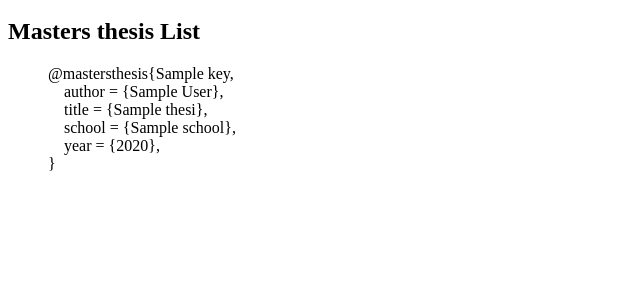
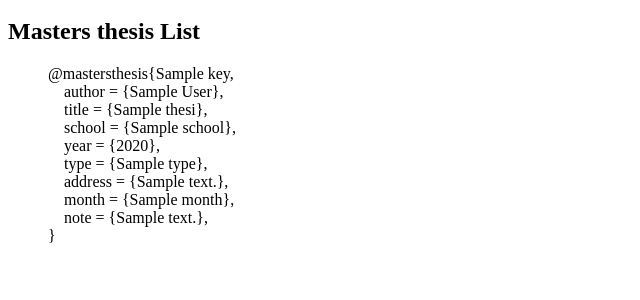
Before and after one commit to thefakejj/miniprojekti, a Flask app: template src/templates/index.html in a window 1280 px wide. Shown: the part 319-619 px from the top of the page, without its empty margins (0-640 px from the left). Run offline with Flask 3, Linux system fonts and the light colour scheme; the template is opened without the code that fills it: most values are stand-ins (such as "Sample title", 1, 10 or a date in 2020).

Commit message:
Added optional view for master

```diff
--- a/src/templates/index.html
+++ b/src/templates/index.html
@@ -33,6 +33,18 @@
                 <br>&nbsp;&nbsp;&nbsp;&nbsp;title = &#123;{{ thesis.title}}&#125;,
                 <br>&nbsp;&nbsp;&nbsp;&nbsp;school = &#123;{{ thesis.school }}&#125;,
                 <br>&nbsp;&nbsp;&nbsp;&nbsp;year = &#123;{{ thesis.year }}&#125;,
+                {% if thesis.type %}
+                <br>&nbsp;&nbsp;&nbsp;&nbsp;type = &#123;{{ thesis.type }}&#125;,
+                {% endif %}
+                {% if thesis.address %}
+                <br>&nbsp;&nbsp;&nbsp;&nbsp;address = &#123;{{ thesis.address }}&#125;,
+                {% endif %}
+                {% if thesis.month %}
+                <br>&nbsp;&nbsp;&nbsp;&nbsp;month = &#123;{{ thesis.month }}&#125;,
+                {% endif %}
+                {% if thesis.note %}
+                <br>&nbsp;&nbsp;&nbsp;&nbsp;note = &#123;{{ thesis.note }}&#125;,
+                {% endif %}
                 <br>&#125;</li>
         {% endfor %}
     </ul>
```
